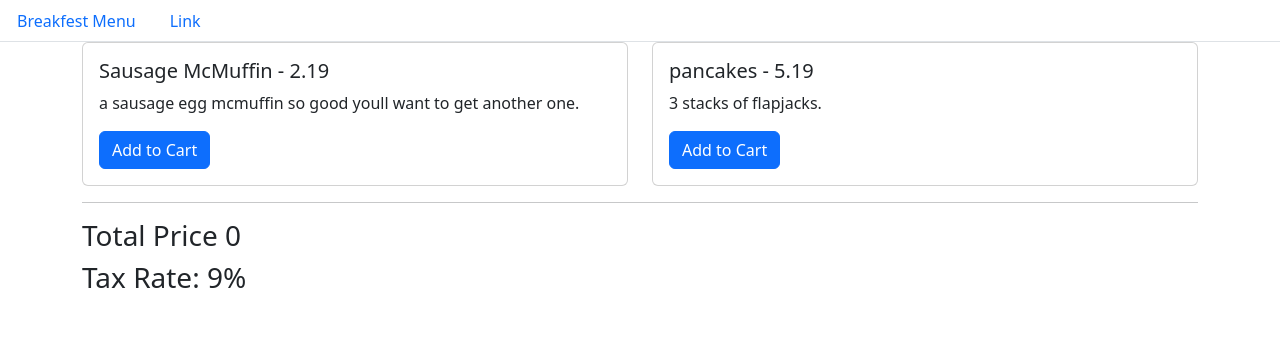
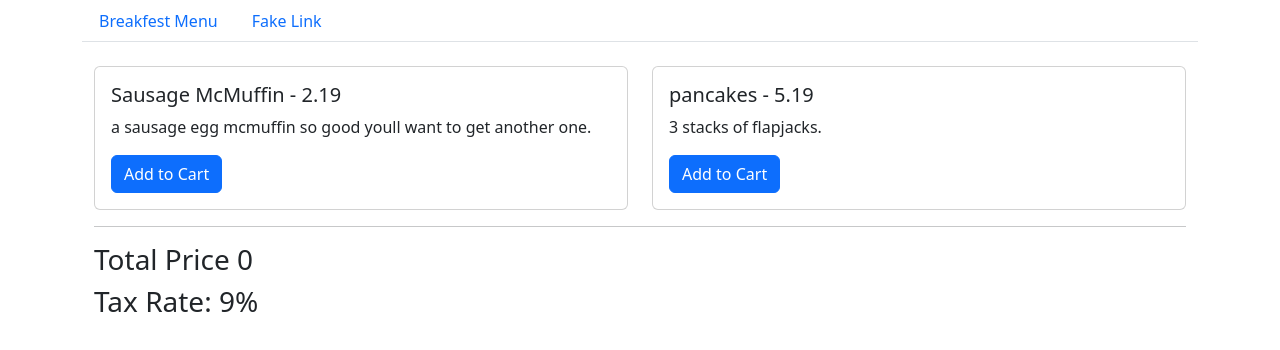
Before and after one commit to isaaclubanko/angular16boilerplate, an Angular app: page /breakfastmenu in a window 1280 px wide. Shown: the top 350 px of the page. Built offline with nearby package versions, Linux system fonts and the light colour scheme.

Commit message:
small front end tweaks

```diff
--- a/src/app/app.component.html
+++ b/src/app/app.component.html
@@ -1,10 +1,11 @@
-
+<div class="container-sm">
   <ul class="nav nav-tabs">
     <li class="nav-item">
         <a class="nav-link" routerLink="/breakfastmenu">Breakfest Menu</a>
     </li>
     <li class="nav-item">
-      <a class="nav-link" href="#">Link</a>
+      <a class="nav-link" href="#">Fake Link</a>
     </li>
   </ul>
 <router-outlet></router-outlet>
+</div>
--- a/src/app/breakfast-menu/breakfast-menu.component.html
+++ b/src/app/breakfast-menu/breakfast-menu.component.html
@@ -1,3 +1,4 @@
+<br>
 <div class="container-md">
   <div class="row">
     <div *ngFor="let item of items"class="col-sm-6">
```
